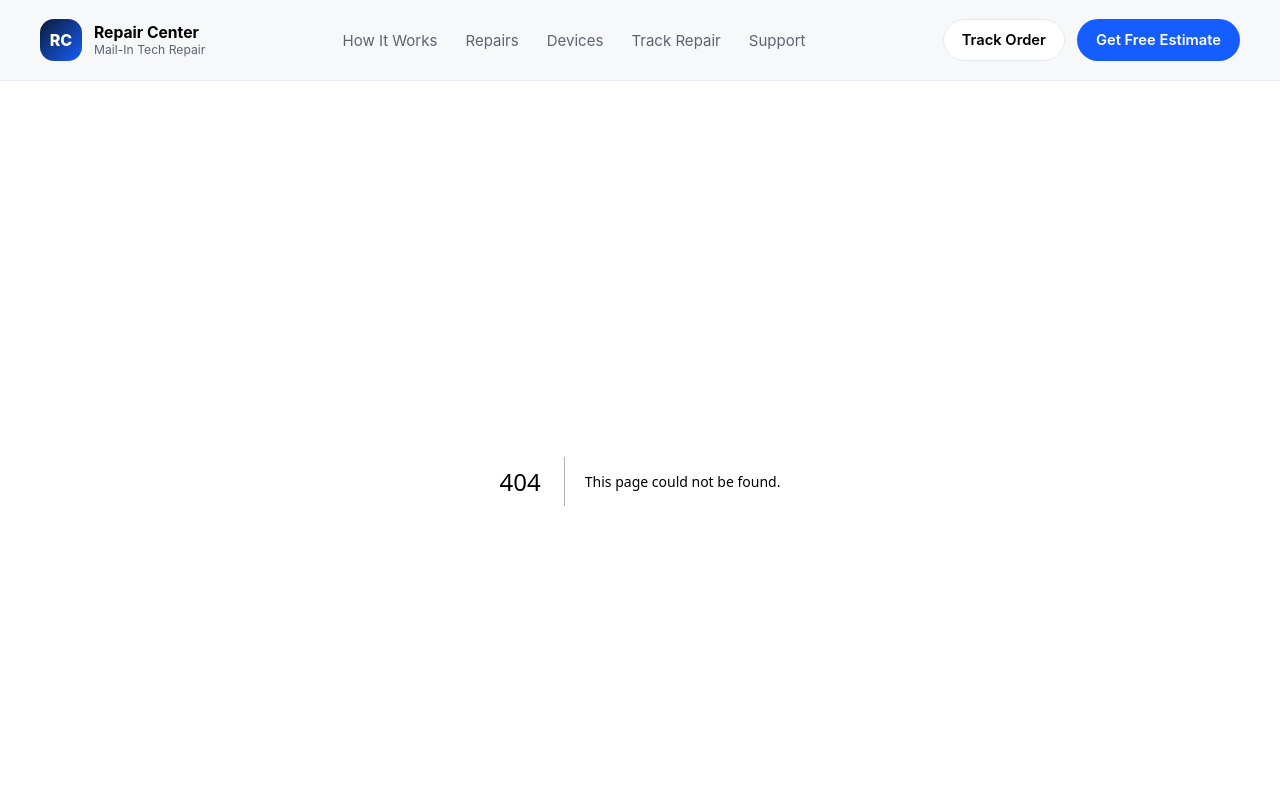
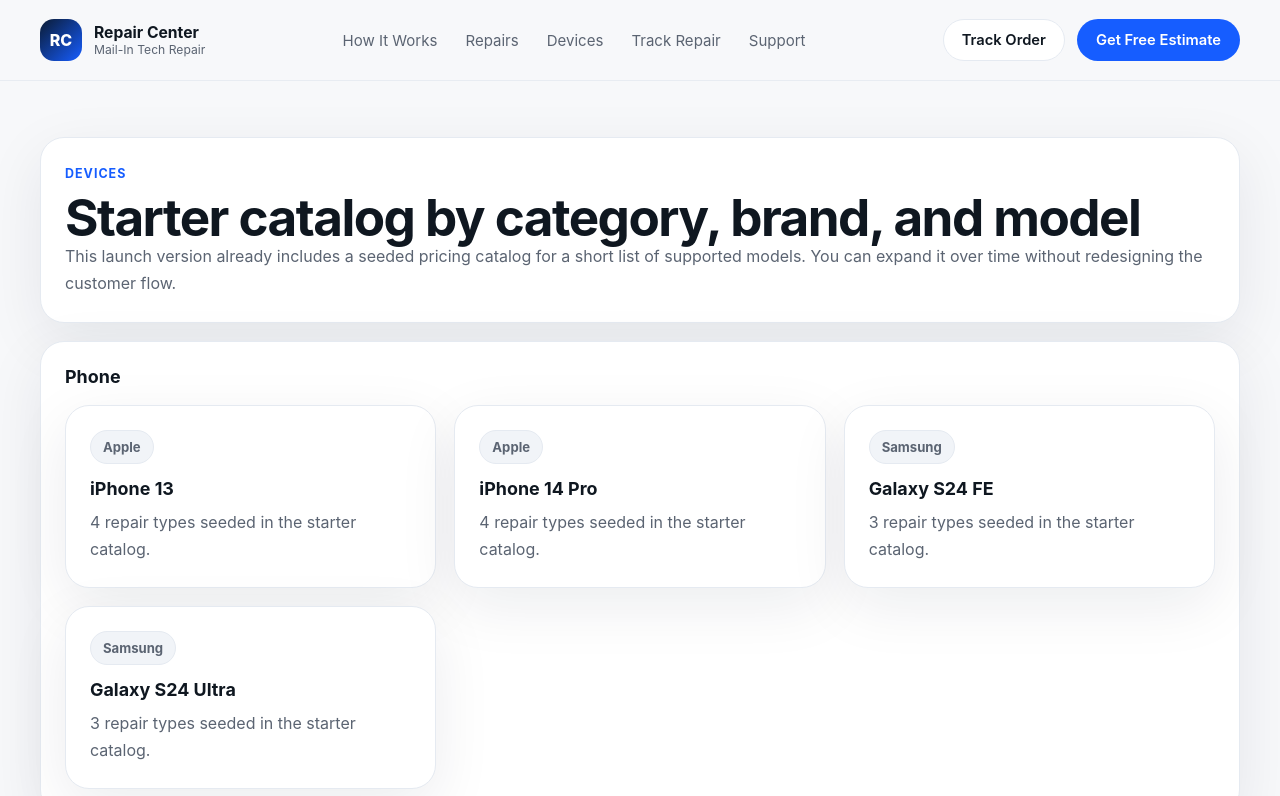
Before and after one commit to kkoly10/repair-center, a Next.js app: page /devices in a window 1280 px wide. Before the commit this address had no page. Shown: the top 796 px of the page. Built offline with nearby package versions, Linux system fonts and the light colour scheme.

Commit message:
Add supported devices page

```diff
--- /dev/null
+++ b/app/devices/page.js
@@ -0,0 +1,39 @@
+import { REPAIR_CATALOG } from '../../lib/repairCatalog'
+
+const grouped = REPAIR_CATALOG.reduce((acc, item) => {
+  acc[item.category] ??= []
+  acc[item.category].push(item)
+  return acc
+}, {})
+
+export default function DevicesPage() {
+  return (
+    <main className='page-hero'>
+      <div className='site-shell page-stack'>
+        <div className='info-card'>
+          <div className='kicker'>Devices</div>
+          <h1>Starter catalog by category, brand, and model</h1>
+          <p>
+            This launch version already includes a seeded pricing catalog for a short list of supported models.
+            You can expand it over time without redesigning the customer flow.
+          </p>
+        </div>
+
+        {Object.entries(grouped).map(([category, items]) => (
+          <div key={category} className='list-card'>
+            <h3 style={{ textTransform: 'capitalize' }}>{category}</h3>
+            <div className='grid-3' style={{ marginTop: 18 }}>
+              {items.map((item) => (
+                <div key={item.modelKey} className='feature-card'>
+                  <span className='mini-chip'>{item.brand}</span>
+                  <h3 style={{ marginTop: 14 }}>{item.model}</h3>
+                  <p>{item.repairs.length} repair types seeded in the starter catalog.</p>
+                </div>
+              ))}
+            </div>
+          </div>
+        ))}
+      </div>
+    </main>
+  )
+}
```
